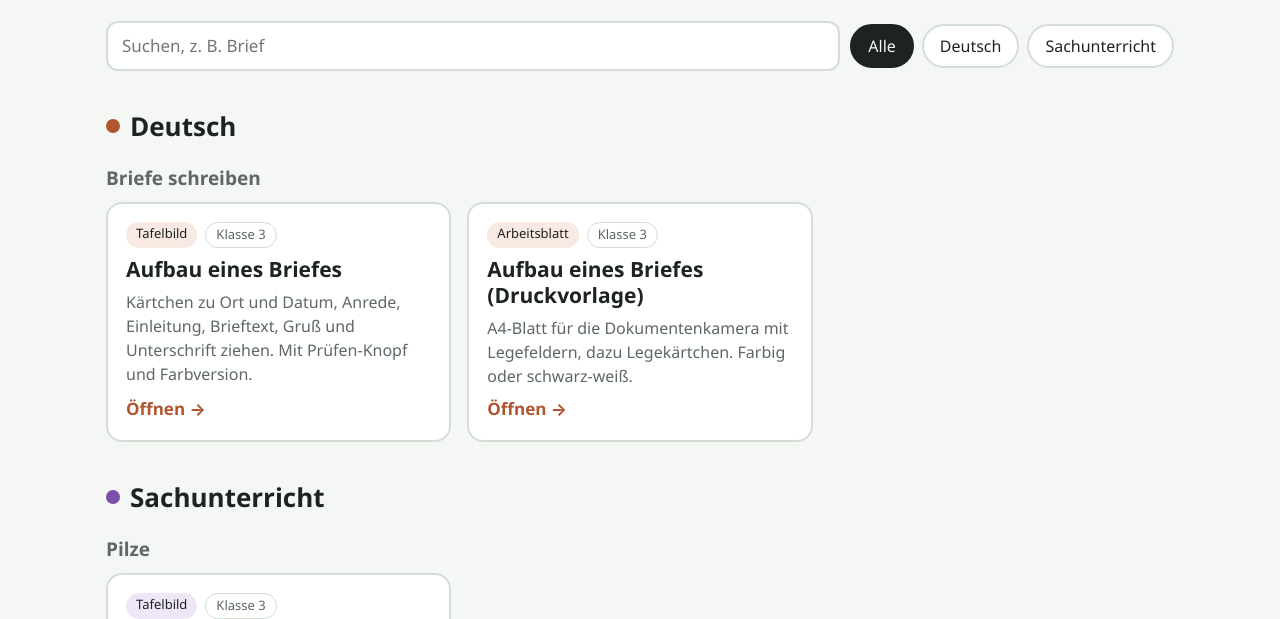
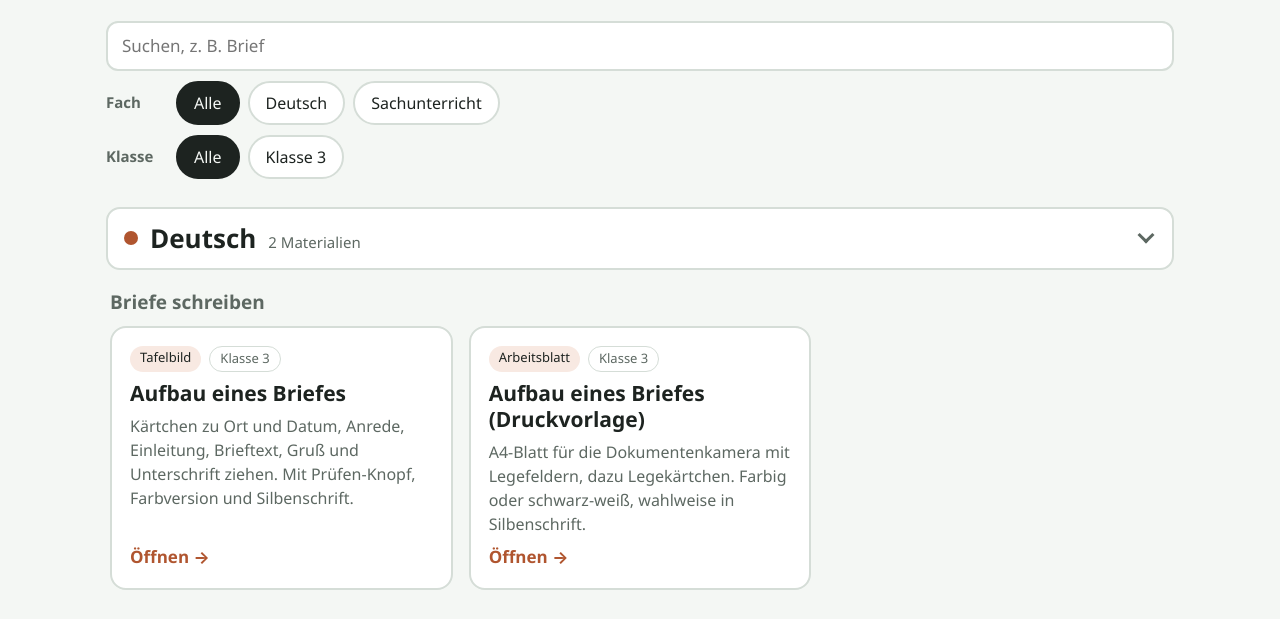
Before and after one commit to mrcsndmnn/tafelbilder, a plain HTML site: page index.html in a window 1280 px wide. Shown: the part 153-772 px from the top of the page. Drawn offline with Linux system fonts and the light colour scheme; a web font is replaced by a local one.

Commit message:
Übersicht: Klassen-Filter und aufklappbare Fächer
- Neue Filterzeile „Klasse“ (SEP 1, SEP 2, SEP 3, Klasse 3, Klasse 4,
  übergreifend); ein Knopf erscheint, sobald es dazu Material gibt
- Material mit „übergreifend“ erscheint bei jeder Klassenstufe mit
- Ein Material kann mehreren Stufen zugeordnet werden,
  z. B. klasse:["SEP 2","SEP 3"]
- Fächer lassen sich per Klick auf- und zuklappen (Akkordeon), mit
  Anzahl der Materialien; die Auswahl wird gemerkt, beim Suchen klappen
  Fächer mit Treffern automatisch auf
- Beschreibungen der Brief-Seiten um die Silbenschrift ergänzt

Co-Authored-By: Claude Opus 5.5 <noreply@anthropic.com>
Claude-Session: https://claude.ai/code/session_01SbUYXDcXeev8uHLUStDtku

```diff
--- a/index.html
+++ b/index.html
@@ -32,15 +32,29 @@ body{margin:0;background:var(--bg);color:var(--ink);font-family:var(--font);font
 .wrap{max-width:1100px;margin:0 auto;padding:32px 16px 56px}
 header h1{font-size:clamp(30px,5vw,42px);margin:0 0 4px}
 header p{margin:0;color:var(--soft);max-width:60ch}
-.tools{display:flex;flex-wrap:wrap;gap:10px;margin:24px 0 8px;align-items:center}
+.tools{display:flex;flex-wrap:wrap;gap:10px;margin:24px 0 6px;align-items:center}
 .tools input{font:inherit;padding:10px 14px;border-radius:12px;border:2px solid var(--line);background:var(--card);color:var(--ink);flex:1 1 240px;min-width:0}
+.filter{display:flex;flex-wrap:wrap;align-items:center;gap:8px 12px;margin:10px 0 0}
+.flabel{font-size:15px;font-weight:700;color:var(--soft);min-width:58px}
 .chips{display:flex;gap:8px;flex-wrap:wrap}
 .chip{font:inherit;font-size:16px;padding:8px 16px;border-radius:999px;border:2px solid var(--line);background:var(--card);color:var(--ink);cursor:pointer}
 .chip[aria-pressed="true"]{background:var(--ink);color:var(--bg);border-color:var(--ink)}
 .tools input:focus-visible,.chip:focus-visible,a.tile:focus-visible{outline:3px solid var(--accent);outline-offset:2px}
-.fach{margin-top:36px}
-.fach>h2{display:flex;align-items:center;gap:10px;font-size:26px;margin:0 0 4px}
-.fach>h2 .dot{width:14px;height:14px;border-radius:50%;background:var(--fc)}
+.fach{margin-top:28px}
+/* Fach-Überschrift als Klapp-Knopf (Akkordeon) */
+.fach>h2{margin:0;font-size:clamp(20px,5.4vw,26px)}
+.fkopf{display:flex;align-items:center;gap:clamp(8px,2.5vw,12px);width:100%;min-width:0;font:inherit;font-weight:700;color:var(--ink);background:var(--card);
+  border:2px solid var(--line);border-radius:14px;padding:10px clamp(12px,3vw,16px);cursor:pointer;text-align:left}
+.fkopf:hover{border-color:var(--fc)}
+.fkopf:focus-visible{outline:3px solid var(--accent);outline-offset:2px}
+.fkopf .dot{width:14px;height:14px;border-radius:50%;background:var(--fc);flex:none}
+.fkopf .titel{display:flex;flex-wrap:wrap;align-items:baseline;column-gap:clamp(8px,2.5vw,12px);min-width:0;flex:1}
+.fkopf .anzahl{font-size:15px;font-weight:400;color:var(--soft);white-space:nowrap}
+.fkopf .pfeil{width:12px;height:12px;border-right:3px solid var(--soft);border-bottom:3px solid var(--soft);
+  transform:rotate(45deg);margin-top:-6px;margin-right:4px;transition:transform .15s,margin .15s;flex:none}
+.fkopf[aria-expanded="false"] .pfeil{transform:rotate(-45deg);margin-top:0}
+.inhalt{padding:0 4px 4px}
+.inhalt[hidden]{display:none}
 .thema h3{font-size:19px;margin:18px 0 10px;color:var(--soft)}
 .grid{display:grid;grid-template-columns:repeat(auto-fill,minmax(min(100%,300px),1fr));gap:16px}
 a.tile{display:flex;flex-direction:column;gap:8px;text-decoration:none;color:inherit;background:var(--card);border:2px solid var(--line);border-radius:16px;padding:18px;min-width:0;transition:border-color .15s,transform .15s}
@@ -58,7 +72,7 @@ footer a{color:inherit}
 .f-mathe{--fc:var(--mathe);--fbg:var(--mathe-bg)}
 .f-su{--fc:var(--su);--fbg:var(--su-bg)}
 .sr{position:absolute;left:-9999px}
-@media (prefers-reduced-motion: reduce){a.tile{transition:none}a.tile:hover{transform:none}}
+@media (prefers-reduced-motion: reduce){a.tile{transition:none}a.tile:hover{transform:none}.fkopf .pfeil{transition:none}}
 </style>
 </head>
 <body>
@@ -71,11 +85,18 @@ footer a{color:inherit}
   <div class="tools">
     <label for="q" class="sr">Suchen</label>
     <input id="q" type="search" placeholder="Suchen, z. B. Brief">
-    <div id="chips" class="chips"></div>
+  </div>
+  <div class="filter">
+    <span class="flabel" id="l-fach">Fach</span>
+    <div id="chips" class="chips" role="group" aria-labelledby="l-fach"></div>
+  </div>
+  <div class="filter">
+    <span class="flabel" id="l-klasse">Klasse</span>
+    <div id="kchips" class="chips" role="group" aria-labelledby="l-klasse"></div>
   </div>
 
   <main id="list"></main>
-  <p class="empty" id="empty" hidden>Nichts gefunden. Probiere ein anderes Wort.</p>
+  <p class="empty" id="empty" hidden>Nichts gefunden. Probiere ein anderes Wort oder einen anderen Filter.</p>
 
   <footer>
     Tipp: Tafelbild öffnen und mit F11 auf Vollbild schalten.
@@ -87,18 +108,22 @@ footer a{color:inherit}
 // ============================================================
 //  EINTRÄGE – hier neue Tafelbilder ergänzen
 //  fach:  "deutsch", "mathe" oder "su" (weitere unten in FAECHER anlegen)
+//  klasse: eine Stufe aus KLASSEN, z. B. "Klasse 3" – oder mehrere: ["SEP 2","SEP 3"]
+//          "übergreifend" erscheint bei jedem Klassen-Filter mit
 //  url:   Pfad zum Ordner im Repository, z. B. "su/pilze-aufbau/"
 // ============================================================
 const FAECHER = { deutsch:"Deutsch", mathe:"Mathematik", su:"Sachunterricht" };
+// Reihenfolge der Klassen-Filter (ein Knopf erscheint, sobald es dazu ein Material gibt)
+const KLASSEN = ["SEP 1", "SEP 2", "SEP 3", "Klasse 3", "Klasse 4", "übergreifend"];
 
 const EINTRAEGE = [
   { fach:"deutsch", thema:"Briefe schreiben", art:"Tafelbild", klasse:"Klasse 3",
     titel:"Aufbau eines Briefes",
-    beschreibung:"Kärtchen zu Ort und Datum, Anrede, Einleitung, Brieftext, Gruß und Unterschrift ziehen. Mit Prüfen-Knopf und Farbversion.",
+    beschreibung:"Kärtchen zu Ort und Datum, Anrede, Einleitung, Brieftext, Gruß und Unterschrift ziehen. Mit Prüfen-Knopf, Farbversion und Silbenschrift.",
     url:"deutsch/brief-aufbau/" },
   { fach:"deutsch", thema:"Briefe schreiben", art:"Arbeitsblatt", klasse:"Klasse 3",
     titel:"Aufbau eines Briefes (Druckvorlage)",
-    beschreibung:"A4-Blatt für die Dokumentenkamera mit Legefeldern, dazu Legekärtchen. Farbig oder schwarz-weiß.",
+    beschreibung:"A4-Blatt für die Dokumentenkamera mit Legefeldern, dazu Legekärtchen. Farbig oder schwarz-weiß, wahlweise in Silbenschrift.",
     url:"deutsch/brief-arbeitsblatt/" },
   { fach:"su", thema:"Pilze", art:"Tafelbild", klasse:"Klasse 3",
     titel:"Aufbau eines Pilzes",
@@ -108,50 +133,82 @@ const EINTRAEGE = [
 // ============================================================
 
 const list = document.getElementById("list");
-const chips = document.getElementById("chips");
 const q = document.getElementById("q");
 const empty = document.getElementById("empty");
-let fachFilter = "alle";
+let fachFilter = "alle", klasseFilter = "alle";
 
+const klassenVon = e => [].concat(e.klasse || []);
 const vorhanden = [...new Set(EINTRAEGE.map(e => e.fach))];
-[["alle","Alle"], ...vorhanden.map(f => [f, FAECHER[f] || f])].forEach(([key, label]) => {
+const alleKlassen = EINTRAEGE.flatMap(klassenVon);
+const vorhandeneKlassen = [...KLASSEN.filter(k => alleKlassen.includes(k)),
+                           ...new Set(alleKlassen.filter(k => !KLASSEN.includes(k)))];
+
+// Filter-Knöpfe ("Alle" + je ein Knopf)
+function knoepfe(ziel, eintraege, setzen){
+  const box = document.getElementById(ziel);
+  [["alle","Alle"], ...eintraege].forEach(([key, label], i) => {
     const b = document.createElement("button");
     b.type = "button"; b.className = "chip"; b.textContent = label;
-  b.setAttribute("aria-pressed", key === fachFilter);
+    b.setAttribute("aria-pressed", i === 0);
     b.onclick = () => {
-    fachFilter = key;
-    [...chips.children].forEach(c => c.setAttribute("aria-pressed", c === b));
+      setzen(key);
+      [...box.children].forEach(c => c.setAttribute("aria-pressed", c === b));
       render();
     };
-  chips.appendChild(b);
+    box.appendChild(b);
   });
+}
+knoepfe("chips", vorhanden.map(f => [f, FAECHER[f] || f]), k => fachFilter = k);
+knoepfe("kchips", vorhandeneKlassen.map(k => [k, k]), k => klasseFilter = k);
+
+// Zugeklappte Fächer merken (nur in diesem Browser)
+let zu = new Set();
+try { zu = new Set(JSON.parse(localStorage.getItem("uebersicht-zu") || "[]")); } catch (e) {}
+const merken = () => { try { localStorage.setItem("uebersicht-zu", JSON.stringify([...zu])); } catch (e) {} };
 
 const esc = s => String(s).replace(/[&<>"]/g, c => ({"&":"&amp;","<":"&lt;",">":"&gt;",'"':"&quot;"}[c]));
 
 function render(){
   const s = q.value.trim().toLowerCase();
-  const hits = EINTRAEGE.filter(e =>
-    (fachFilter === "alle" || e.fach === fachFilter) &&
-    (!s || [e.titel, e.thema, e.beschreibung, e.art, e.klasse, FAECHER[e.fach]].join(" ").toLowerCase().includes(s)));
+  const hits = EINTRAEGE.filter(e => {
+    const kl = klassenVon(e);
+    return (fachFilter === "alle" || e.fach === fachFilter) &&
+      (klasseFilter === "alle" || kl.includes(klasseFilter) || kl.includes("übergreifend")) &&
+      (!s || [e.titel, e.thema, e.beschreibung, e.art, kl.join(" "), FAECHER[e.fach]].join(" ").toLowerCase().includes(s));
+  });
   list.innerHTML = "";
   empty.hidden = hits.length > 0;
 
   vorhanden.filter(f => hits.some(e => e.fach === f)).forEach(f => {
+    const treffer = hits.filter(e => e.fach === f);
+    const offen = !!s || !zu.has(f);   // beim Suchen immer aufgeklappt
     const sec = document.createElement("section");
     sec.className = "fach f-" + f;
-    sec.innerHTML = `<h2><span class="dot"></span>${esc(FAECHER[f] || f)}</h2>`;
-    [...new Set(hits.filter(e => e.fach === f).map(e => e.thema))].forEach(t => {
+    sec.innerHTML = `<h2><button type="button" class="fkopf" aria-expanded="${offen}" aria-controls="inhalt-${esc(f)}">
+        <span class="dot"></span>
+        <span class="titel"><span>${esc(FAECHER[f] || f)}</span>
+          <span class="anzahl">${treffer.length} ${treffer.length === 1 ? "Material" : "Materialien"}</span></span>
+        <span class="pfeil" aria-hidden="true"></span></button></h2>
+      <div class="inhalt" id="inhalt-${esc(f)}"${offen ? "" : " hidden"}></div>`;
+    const inhalt = sec.querySelector(".inhalt"), kopf = sec.querySelector(".fkopf");
+    kopf.onclick = () => {
+      const jetztOffen = kopf.getAttribute("aria-expanded") !== "true";
+      kopf.setAttribute("aria-expanded", jetztOffen);
+      inhalt.hidden = !jetztOffen;
+      if (!s) { jetztOffen ? zu.delete(f) : zu.add(f); merken(); }
+    };
+    [...new Set(treffer.map(e => e.thema))].forEach(t => {
       const th = document.createElement("div");
       th.className = "thema";
       th.innerHTML = `<h3>${esc(t)}</h3><div class="grid">` +
-        hits.filter(e => e.fach === f && e.thema === t).map(e => `
+        treffer.filter(e => e.thema === t).map(e => `
           <a class="tile" href="${esc(e.url)}">
-            <div class="top"><span class="tag">${esc(e.art)}</span><span class="tag klasse">${esc(e.klasse)}</span></div>
+            <div class="top"><span class="tag">${esc(e.art)}</span>${klassenVon(e).map(k => `<span class="tag klasse">${esc(k)}</span>`).join("")}</div>
             <strong>${esc(e.titel)}</strong>
             <span class="desc">${esc(e.beschreibung)}</span>
             <span class="go">Öffnen →</span>
           </a>`).join("") + `</div>`;
-      sec.appendChild(th);
+      inhalt.appendChild(th);
     });
     list.appendChild(sec);
   });
```
Lines whose indentation alone changed are shown as unchanged.
